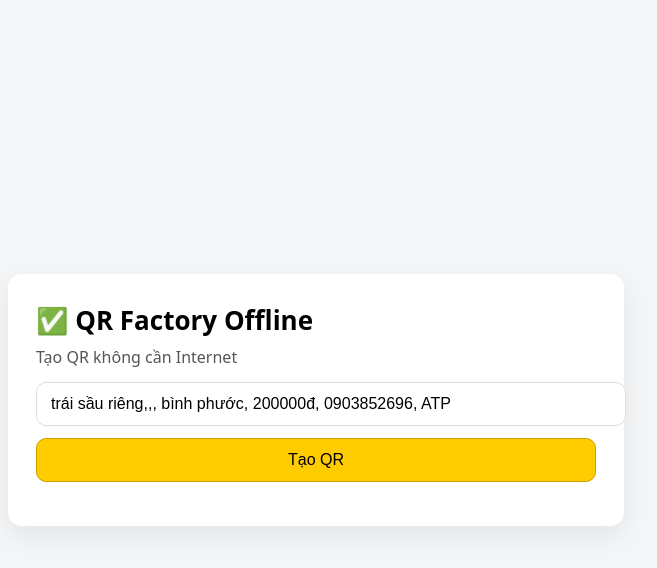
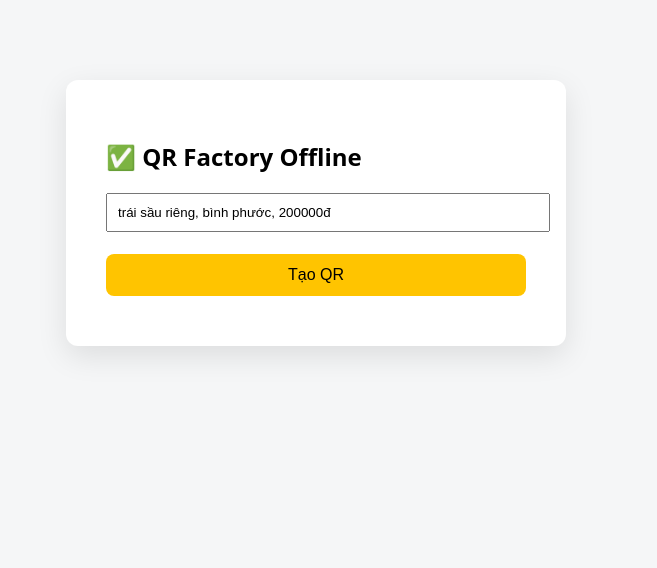
Before and after one commit to dieutrinh/qr-factory-offline-1, an Electron app: page www/index.html in a window 1280 px wide. Shown: the whole page, without its empty margins (324-981 px from the left). Drawn offline with Linux system fonts and the light colour scheme.

Commit message:
Update index.html

```diff
--- a/www/index.html
+++ b/www/index.html
@@ -1,50 +1,37 @@
-<!doctype html>
+<!DOCTYPE html>
 <html lang="vi">
 <head>
   <meta charset="UTF-8" />
-    <meta name="viewport" content="width=device-width, initial-scale=1.0" />
   <title>QR Factory Offline</title>
   <style>
-      body{font-family:system-ui,Arial;margin:0;background:#f5f6f8}
-      .wrap{min-height:100vh;display:flex;align-items:center;justify-content:center}
-      .card{background:#fff;border-radius:14px;padding:28px;box-shadow:0 10px 30px rgba(0,0,0,.08);width:560px}
-      h1{margin:0 0 8px 0;font-size:26px}
-      p{margin:0 0 14px 0;color:#555}
-      input{width:100%;padding:12px 14px;font-size:16px;border:1px solid #ddd;border-radius:10px;outline:none}
-      button{margin-top:12px;width:100%;padding:12px 14px;font-size:16px;border-radius:10px;border:1px solid #caa000;background:#ffcc00;cursor:pointer}
-      #out{margin-top:16px;display:flex;justify-content:center}
-      #err{margin-top:10px;color:#b00020;white-space:pre-wrap}
+    body { font-family: system-ui; background:#f5f6f7; }
+    .card { background:#fff; padding:40px; margin:80px auto; width:420px; border-radius:12px; box-shadow:0 10px 30px rgba(0,0,0,.1); }
+    button { width:100%; padding:12px; font-size:16px; background:#ffc400; border:0; border-radius:8px; cursor:pointer; }
+    img { margin-top:20px; }
+    .err { color:red; margin-top:10px; }
   </style>
 </head>
 <body>
-    <div class="wrap">
   <div class="card">
-        <h1>✅ QR Factory Offline</h1>
-        <p>Tạo QR không cần Internet</p>
-
-        <input id="txt" value="trái sầu riêng,,, bình phước, 200000đ, 0903852696, ATP" />
-        <button id="btn">Tạo QR</button>
-
-        <div id="err"></div>
+    <h2>✅ QR Factory Offline</h2>
+    <input id="txt" style="width:100%;padding:10px" value="trái sầu riêng, bình phước, 200000đ" />
+    <br><br>
+    <button onclick="gen()">Tạo QR</button>
     <div id="out"></div>
-      </div>
+    <div id="err" class="err"></div>
   </div>
 
   <script>
-      const $ = (id) => document.getElementById(id);
-      $('btn').addEventListener('click', async () => {
-        $('err').textContent = '';
-        $('out').innerHTML = '';
+    async function gen() {
       try {
-          const dataUrl = await window.qrFactory.toDataUrl($('txt').value);
-          const img = new Image();
-          img.src = dataUrl;
-          img.width = 320;
-          $('out').appendChild(img);
+        const text = document.getElementById('txt').value;
+        const url = await window.qrFactory.toDataUrl(text);
+        document.getElementById('out').innerHTML = '<img src="' + url + '"/>';
+        document.getElementById('err').innerText = '';
       } catch (e) {
-          $('err').textContent = String(e && e.message ? e.message : e);
+        document.getElementById('err').innerText = e.message;
       }
-      });
+    }
   </script>
 </body>
 </html>
```
Lines whose indentation alone changed are shown as unchanged.
